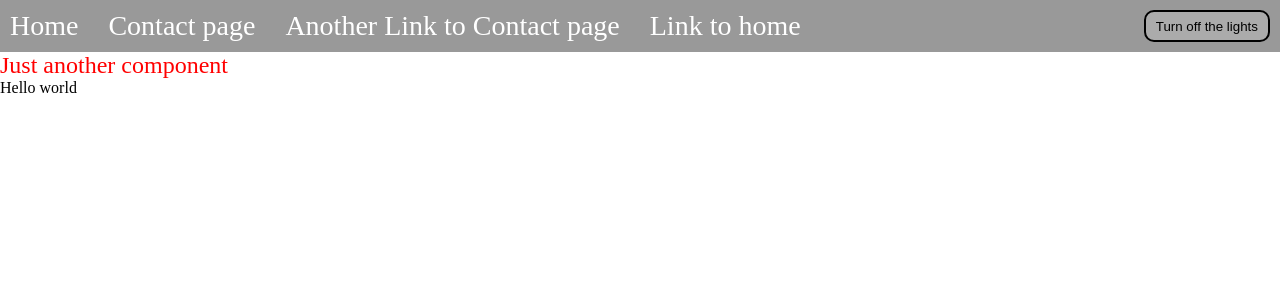
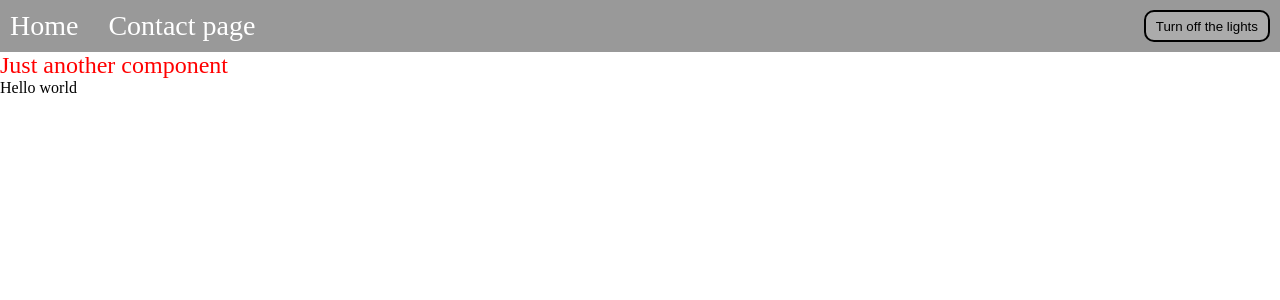
Before and after one commit to trevorh2007/portfolio, a Next.js app: page / in a window 1280 px wide. Shown: the top 300 px of the page. Built offline with nearby package versions, Linux system fonts and the light colour scheme.

Commit message:
remove duplicate navbar links

```diff
--- a/app/components/shared/navbar.tsx
+++ b/app/components/shared/navbar.tsx
@@ -31,8 +31,6 @@ const NavBar = () => {
     <NavBarWrapper>
       <Link href="/">Home</Link>
       <Link href="/contact">Contact page</Link>
-      <Link href="/contact">Another Link to Contact page</Link>
-      <Link href="/">Link to home</Link>
       <button onClick={() => setDarkMode(!darkMode)}>
         {darkMode ? "Turn on the Lights" : "Turn off the lights"}
       </button>
```
